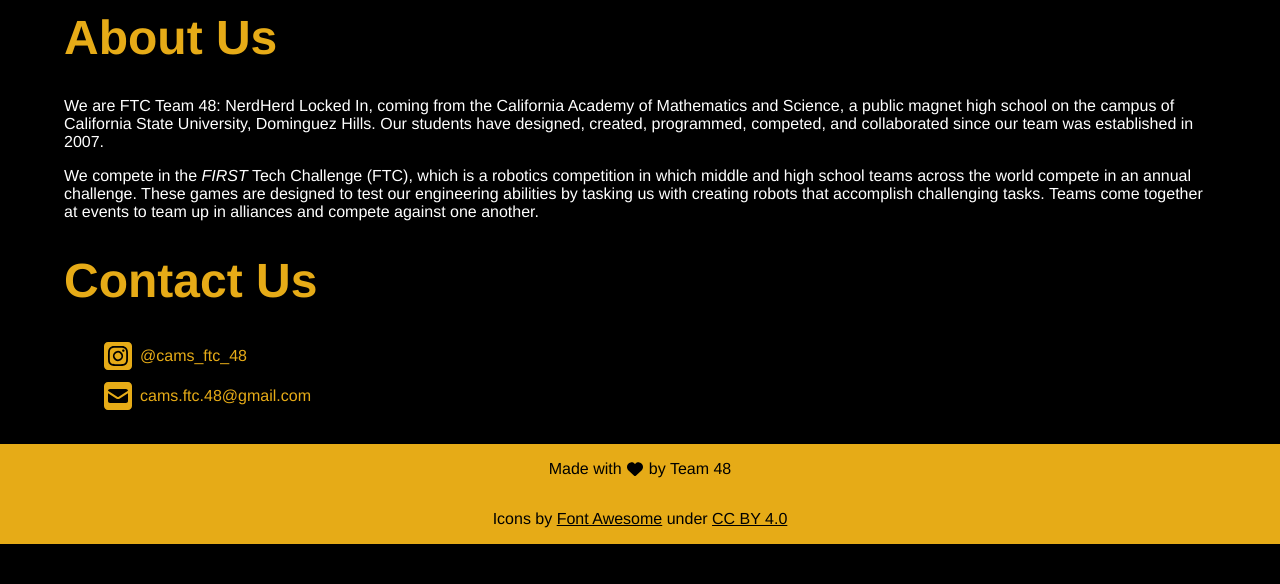
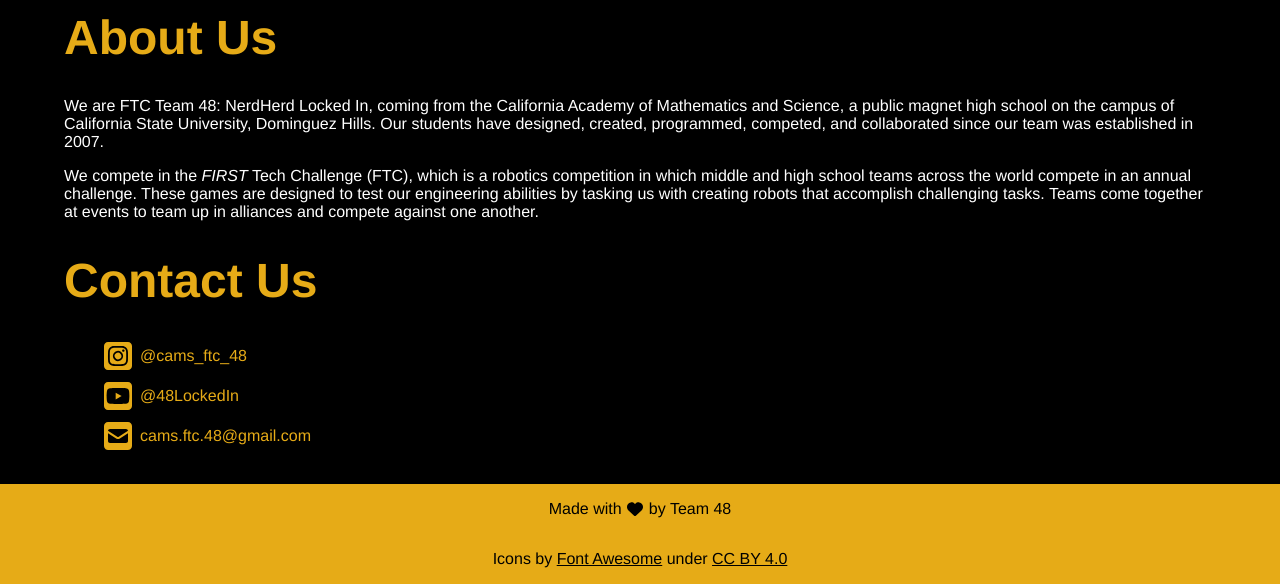
Before and after one commit to NerdHerd-FTC/ftc48.com, a plain HTML site: page index.html in a window 1280 px wide. Shown: the part 822-1406 px from the top of the page. Before the commit the page ends 1366 px from the top, so only its background shows below. Drawn offline with Linux system fonts and the light colour scheme.

Commit message:
Add youtube channel link

```diff
--- a/index.html
+++ b/index.html
@@ -76,6 +76,14 @@
         >
       </li>
       <li>
+        <a href="https://www.youtube.com/@48lockedin"
+          ><img
+            src="/images/icons/square-youtube-brands-solid.svg"
+            class="icon"
+          /><span>@48LockedIn</span></a
+        >
+      </li>
+      <li>
         <a href="mailto:cams.ftc.48@gmail.com"
           ><img
             src="/images/icons/square-envelope-solid.svg"
```
Also changed, not shown: images/icons/square-youtube-brands-solid.svg (added).
